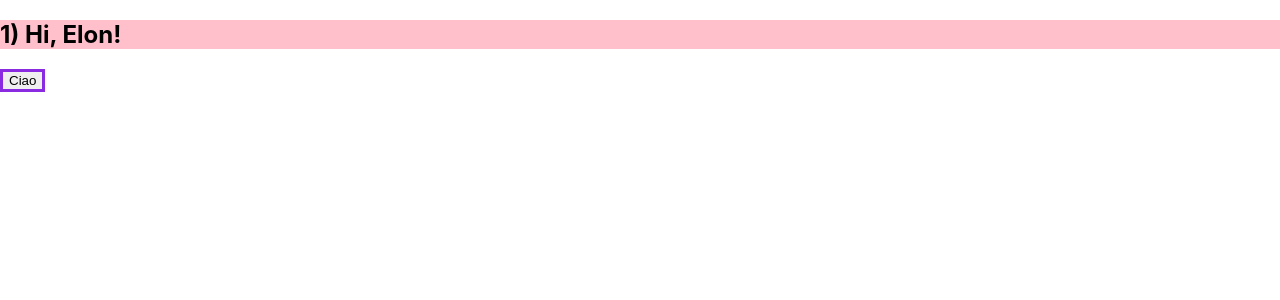
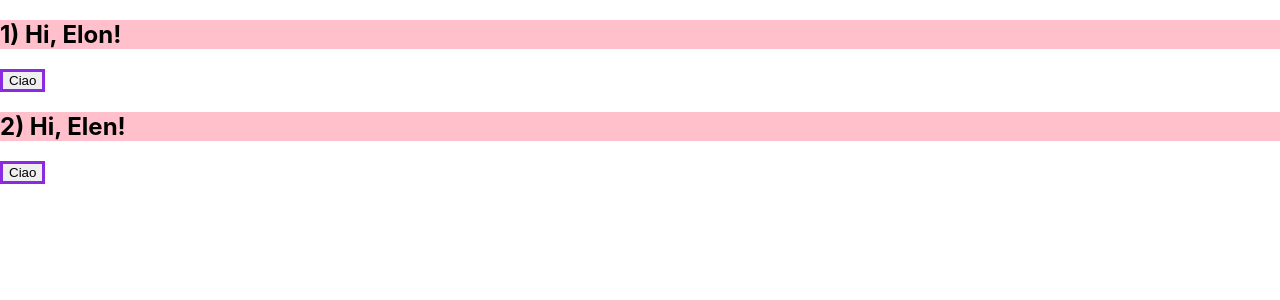
Before and after one commit to mrHelg/fm-react-app, a React (Create React App) app: page / in a window 1280 px wide. Shown: the top 300 px of the page. Built offline with nearby package versions, Linux system fonts and the light colour scheme.

Commit message:
Add PropTypes

```diff
--- a/src/App.js
+++ b/src/App.js
@@ -1,15 +1,19 @@
 import './App.css';
-import React, {Component} from 'react';
+import React, { Component } from 'react';
 import Ciao from './components/CiaoSection/Ciao';
+import UserCard from './components/UserCard';
+import UsersList from './components/UsersList';
+import CiaoList from './components/CiaoSection/CiaoList';
 
-function App(){
-  const user = {
-    id:1,
-    name:'Elon'
-  }
-  return <>
-  <Ciao name={user.name} id={user.id}/>
-  </>;
-
+function App() {
+  const users = [
+    { id: 1, fname: 'Elon' },
+    { id: 2, fname: 'Elen' },
+  ];
+  return (
+    <>
+      <CiaoList users={users} />
+    </>
+  );
 }
 export default App;
--- a/src/components/CiaoSection/CiaoList/index.js
+++ b/src/components/CiaoSection/CiaoList/index.js
@@ -1,13 +1,23 @@
 import React from 'react';
+import PropsTypes from 'prop-types';
 import Ciao from '../Ciao';
 
-const CiaoList = (props)=>{
-  const {users} = props;
-  const mapUsersCiao = ({id, fname})=><Ciao key={id} id={id} name={fname} />;
+const CiaoList = (props) => {
+  const { users } = props;
+  const mapUsersCiao = ({ id, fname }) => (
+    <Ciao key={id} id={id} name={fname} />
+  );
+  return <div>{users.map(mapUsersCiao)}</div>;
+};
 
-  return <div>
-    {users.map(mapUsersCiao)}
-  </div>;
-}
+
+CiaoList.PropsTypes = {
+  users: PropsTypes.arrayOf(
+    PropsTypes.shape({
+      id: PropsTypes.number.isRequired,
+      fname: PropsTypes.string.isRequired,
+    }).isRequired
+  ).isRequired,
+};
 
 export default CiaoList;
--- a/src/components/UserCard/index.js
+++ b/src/components/UserCard/index.js
@@ -1,17 +1,42 @@
-import React, { Component } from 'react';
+import React from 'react';
+import PropTypes from 'prop-types';
 
-class UserCard extends Component {
-
-  render() {
-    const {user:{id, fname, isSelected}, userSelector} = this.props;
-    const styles = {border: isSelected?'solid 3px pink':undefined}
-    return (
-      <article style={styles}>
-        <h2><span>{id}) </span>{fname}</h2>
-        <button onClick={()=>{userSelector(id)}}>Select this user</button>
-      </article>
-    );
-  }
+function UserCard(props) {
+  const {
+    user: { id, fname, isSelected },
+    userSelector,
+  } = props;
+  const styles = { border: isSelected ? 'solid 3px pink' : undefined };
+  return (
+    <article style={styles}>
+      <h2>
+        <span>{id}) </span>
+        {fname}
+      </h2>
+      <button
+        onClick={() => {
+          userSelector(id);
+        }}
+      >
+        Select this user
+      </button>
+    </article>
+  );
 }
 
+UserCard.defaultProps = {
+  userSelector: () => {},
+  user: { id: 0, fname: 'qwerty', isSelected: true },
+};
+
+export const userPropTypes = {
+  id: PropTypes.number.isRequired,
+  fname: PropTypes.string.isRequired,
+  isSelected: PropTypes.bool,
+};
+
+UserCard.propTypes = {
+  user: PropTypes.shape(userPropTypes).isRequired,
+  userSelector: PropTypes.func,
+};
 export default UserCard;
--- a/src/components/UsersList/index.js
+++ b/src/components/UsersList/index.js
@@ -1,23 +1,34 @@
 import React, { Component } from 'react';
-import UserCard from '../UserCard';
-
+import PropTypes from 'prop-types';
+import UserCard, { userPropTypes } from '../UserCard';
 
 class UsersList extends Component {
+  constructor(props) {
+    console.log('constructor start');
+    super(props);
+    console.log('constructor end');
+  }
+
   //method
-  userSelector = (id)=>{
-    const {users, setUserSelector} = this.props;
+  userSelector = (id) => {
+    const { users, setUserSelector } = this.props;
     setUserSelector(
-      users.map((user)=>({...user,
-        isSelected: user.id===id? !user.isSelected : user.isSelected
+      users.map((user) => ({
+        ...user,
+        isSelected: user.id === id ? !user.isSelected : user.isSelected,
       }))
-    )
-  }
-  mapUsers = (user)=>{return (
-    <UserCard key={user.id} user={user}
-    userSelector={this.userSelector}/>
-  )}
+    );
+  };
+
+  mapUsers = (user) => {
+    return (
+      <UserCard key={user.id} user={user} userSelector={this.userSelector} />
+    );
+  };
+
   render() {
-    const {users} = this.props;
+    console.log('render');
+    const { users } = this.props;
     return (
       <section>
         <h1>List of user:</h1>
@@ -27,4 +38,9 @@
   }
 }
 
+UsersList.propType = {
+  users: PropTypes.arrayOf(PropTypes.shape(userPropTypes).isRequired)
+    .isRequired,
+};
+
 export default UsersList;
```
